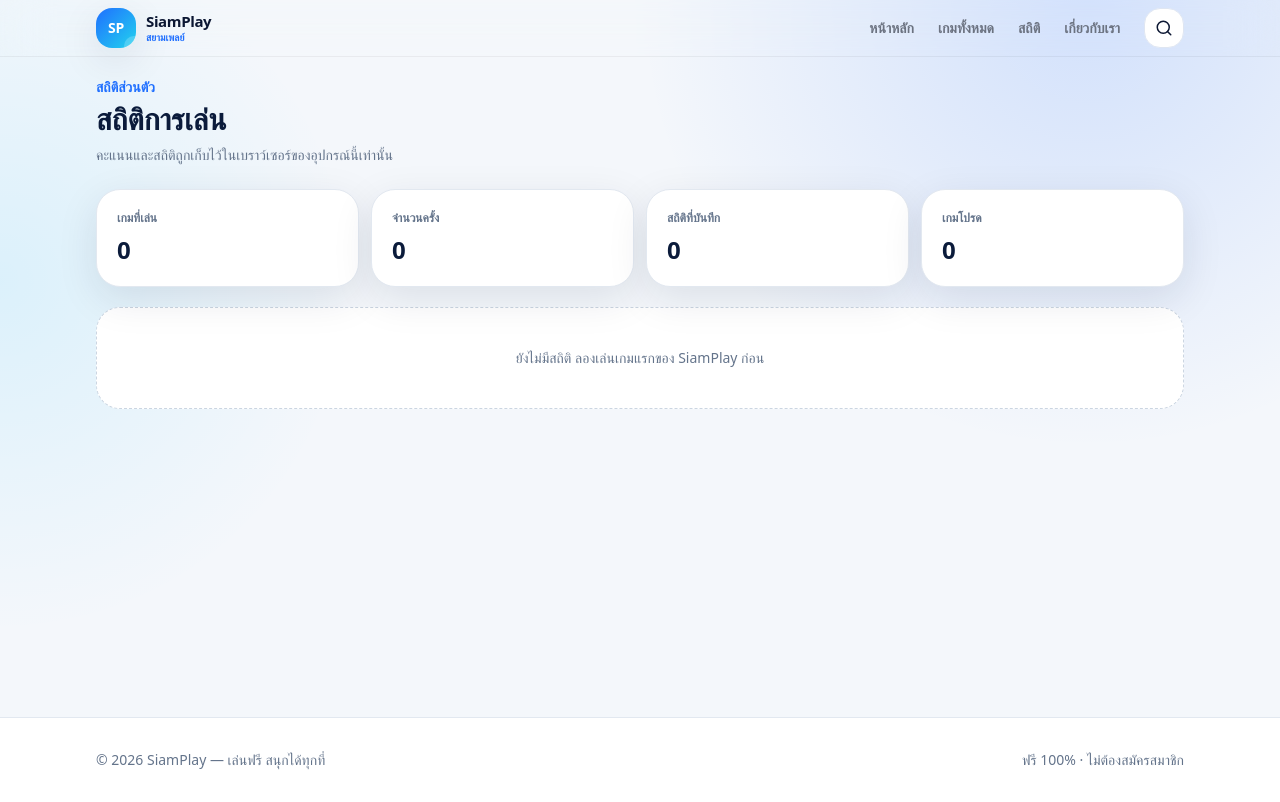
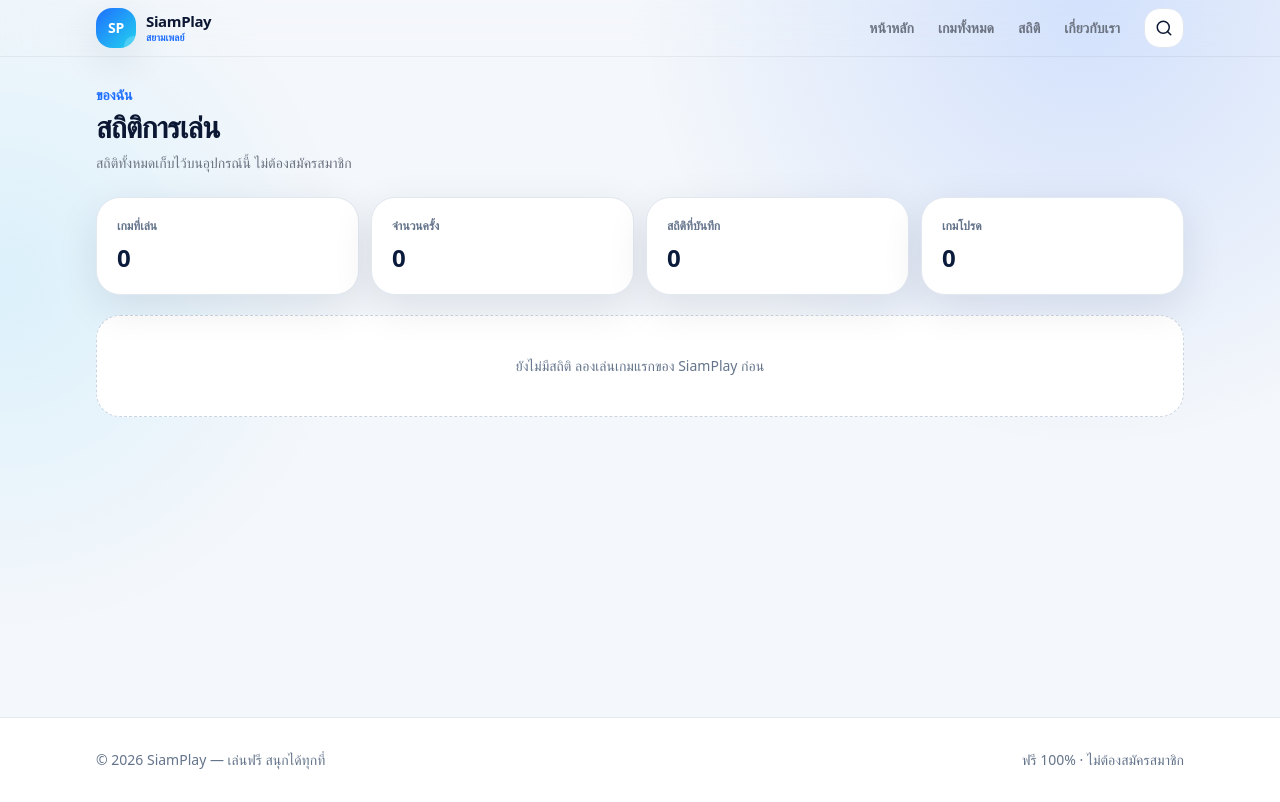
Before and after one commit to UnknownCode-2026/siamplay, a Next.js app: page /stats in a window 1280 px wide. Built offline with nearby package versions, Linux system fonts and the light colour scheme.

Commit message:
feat(v1.2): redesign app/stats/page.tsx

```diff
--- a/app/stats/page.tsx
+++ b/app/stats/page.tsx
@@ -3,10 +3,10 @@
 export default function StatsPage() {
   return (
     <div className="space-y-6">
-      <div>
-        <p className="text-sm font-black text-siam-500">สถิติส่วนตัว</p>
-        <h1 className="mt-1 text-3xl font-black text-siam-900">สถิติการเล่น</h1>
-        <p className="mt-2 text-sm text-slate-500">คะแนนและสถิติถูกเก็บไว้ในเบราว์เซอร์ของอุปกรณ์นี้เท่านั้น</p>
+      <div className="pt-2">
+        <p className="text-sm font-black text-siam-500">ของฉัน</p>
+        <h1 className="mt-1 text-3xl font-black tracking-tight text-main">สถิติการเล่น</h1>
+        <p className="mt-2 text-sm text-muted">สถิติทั้งหมดเก็บไว้บนอุปกรณ์นี้ ไม่ต้องสมัครสมาชิก</p>
       </div>
       <StatsDashboard />
     </div>
```
